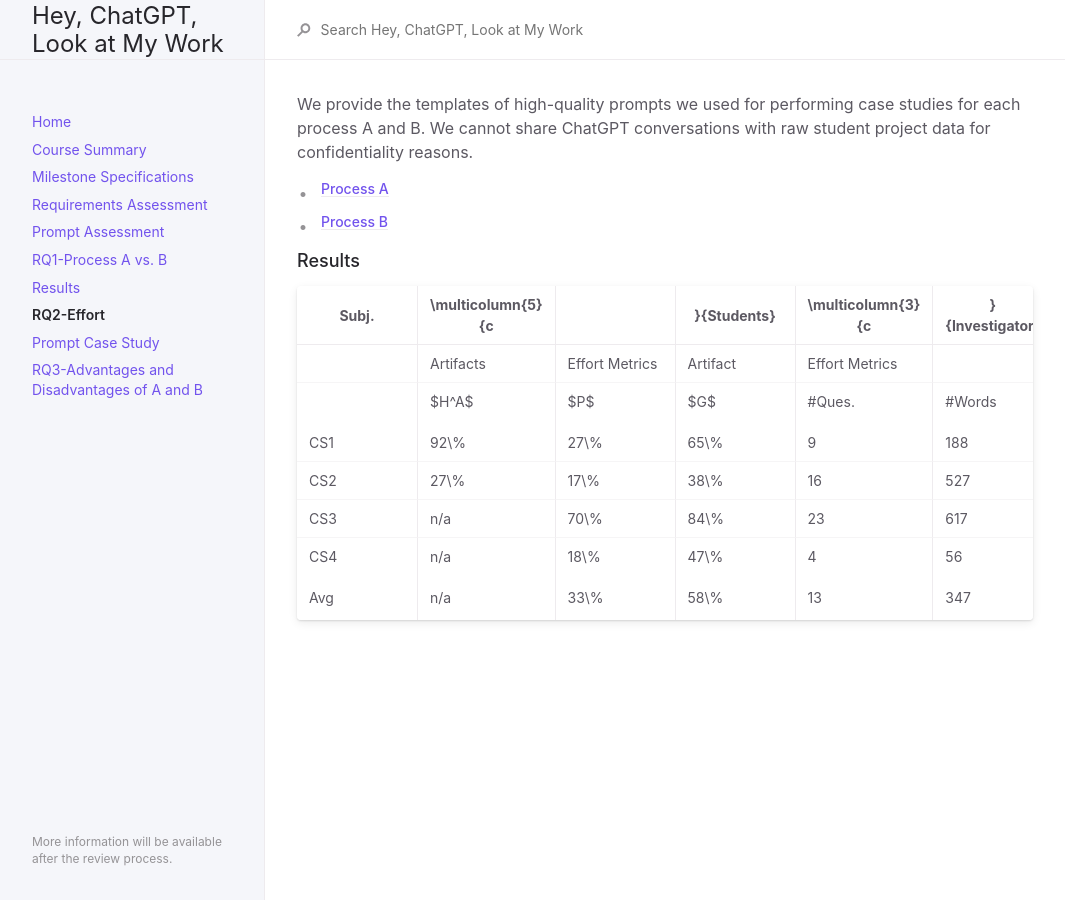
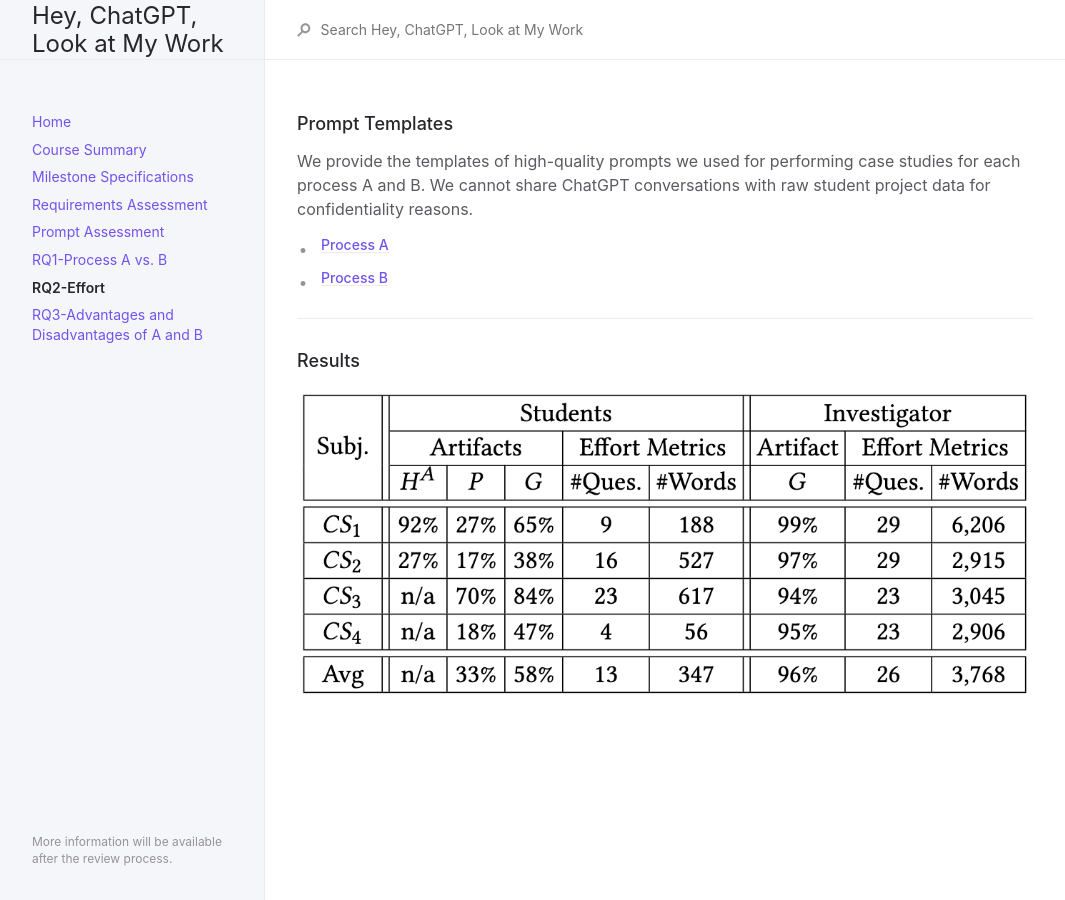
Before and after one commit to anonymousresearcher2020/anonymousresearcher2020.github.io, a Jekyll site: the page built from docs/RQ2.md, in a window 1280 px wide. Shown: the whole page, without its empty margins (107-1172 px from the left). Built offline with Jekyll 4.4.1, drawn with Linux system fonts in a browser that asks for light colours.

Commit message:
refactoring

```diff
--- a/docs/RQ2.md
+++ b/docs/RQ2.md
@@ -5,23 +5,15 @@ nav_order: 6
 has_children: false
 permalink: /docs/RQ2
 ---
+### Prompt Templates
 
 We provide the templates of high-quality prompts we used for performing case studies for each process A and B. We cannot share ChatGPT conversations with raw student project data for confidentiality reasons.
 
 - ##### [Process A](data/Prompts-ProcessA.pdf)
 - ##### [Process B](data/Prompts-ProcessB.pdf)
 
+---
 
 ### Results
 
-| Subj. | \multicolumn{5}{c||}{Students} | \multicolumn{3}{c|}{Investigator} |
-|-------|----------|----|----|---------|--------|----------|----------|----------|
-|       | Artifacts| Effort Metrics    | Artifact | Effort Metrics |
-|       | $H^A$ | $P$ | $G$ | \#Ques. | \#Words | $G$ | \#Ques. | \#Words |
-|-------|------|------|------|------|------|------|------|------|
-| CS1 | 92\%  | 27\% | 65\% | 9   | 188  | 99\%  | 29  | 6,206 |
-| CS2  | 27\%  | 17\% | 38\% | 16  | 527  | 97\%  | 29  | 2,915 |
-| CS3 | n/a   | 70\% | 84\% | 23  | 617  | 94\%  | 23  | 3,045 |
-| CS4  | n/a   | 18\% | 47\% | 4   | 56   | 95\%  | 23  | 2,906 |
-|-------|------|------|------|------|------|------|------|------|
-| Avg    | n/a   | 33\% | 58\% | 13  | 347  | 96\%  | 26  | 3,768 |
+![image](../img/caseStudy.png)
```
Also changed, not shown: docs/RQ3.md (+7 -1 lines), docs/caseStudy.md (deleted, +0 -13 lines), docs/results.md (deleted, +0 -82 lines), img/caseStudy.png (added), img/reflection-adv.jpg (added), img/reflection-dis.jpg (added), img/reflection.jpg (deleted).
